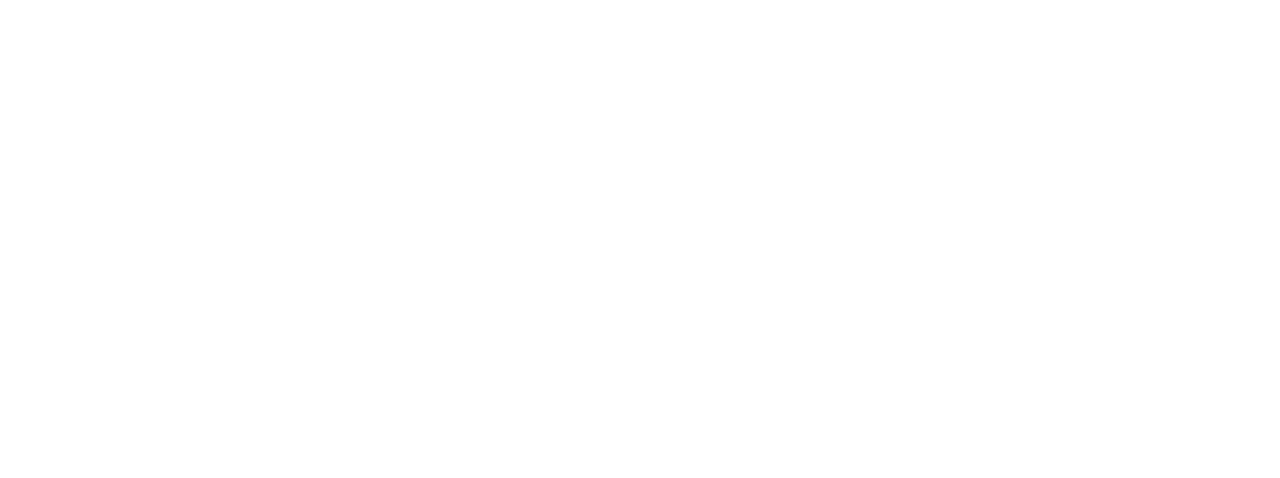
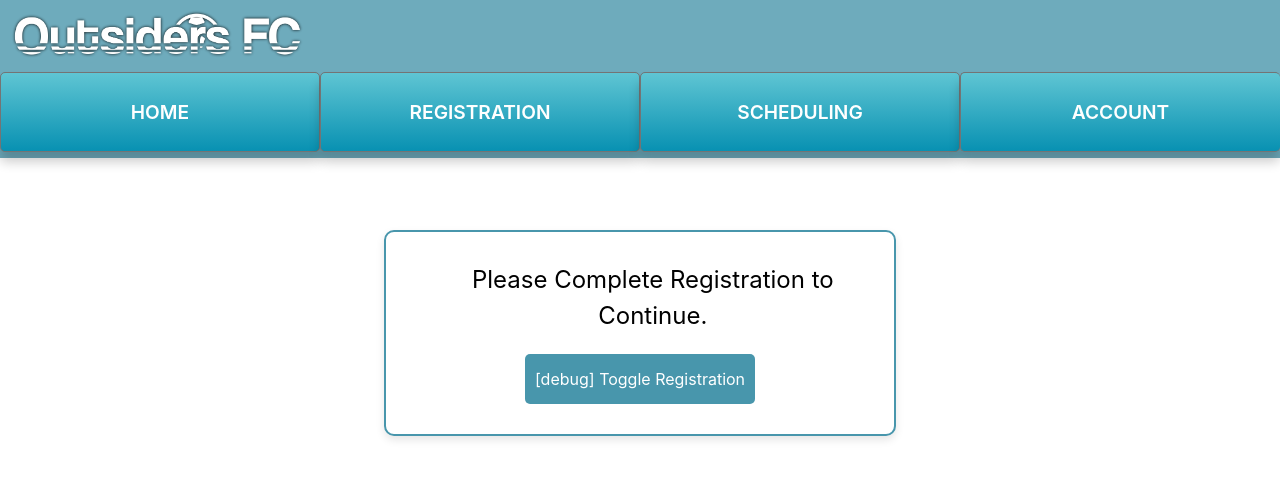
Before and after one commit to Lukkex/outsiders, a React (Create React App) app: page /scheduling in a window 1280 px wide. Before the commit this address had no page. Shown: the top 478 px of the page. Built offline with nearby package versions, Linux system fonts and the light colour scheme.

Commit message:
Added scheduling page + corresponding stylesheet. Naming and other minor edits elsewhere.

```diff
--- a/src/App.js
+++ b/src/App.js
@@ -5,6 +5,7 @@ import SignUp from './components/SignUp';
 import SignIn from './components/SignIn';
 import Settings from './components/Settings';
 import Registration from './components/Registration';
+import Scheduling from './components/Scheduling';
 
 
 function App() {
@@ -16,6 +17,7 @@ function App() {
         <Route path="/signin" element={<SignIn />} />
         <Route path="/settings" element={<Settings />} />
         <Route path="/registration" element={<Registration />} />
+        <Route path="/scheduling" element={<Scheduling />} />
       </Routes>
     </Router>
   );
--- /dev/null
+++ b/src/Scheduling.css
@@ -0,0 +1,85 @@
+h1 {
+    font-size: 1.5em;
+    text-align: center;
+    margin-bottom: 20px;
+    margin-left: 0%;
+}
+
+.alert-container {
+    display: flex;
+    justify-content: center;
+    align-items: center;
+    flex-direction: column;
+    background-color: white;
+    border: 2px solid#4896ac;
+    padding: 30px;
+    border-radius: 10px;
+    box-shadow: 0 4px 8px rgba(0, 0, 0, 0.1);
+    width: 40%;
+    height: auto;
+    margin: 0 auto;
+}
+
+.form-container {
+    background-color: white;
+    border: 2px solid#4896ac;
+    padding: 30px;
+    border-radius: 10px;
+    box-shadow: 0 4px 8px rgba(0, 0, 0, 0.1);
+    width: 90%;
+    height: 640px;
+    margin: 0 auto;
+}
+
+/*Table stuff*/
+    caption,
+    td,
+    th {
+        padding:1rem;
+    }
+
+    caption,
+    th {
+        text-align: left;
+    }
+
+    caption {
+        font-size: 1.5rem;
+        font-weight: 700;
+    }
+
+    .schedule-table {
+        width: 90%;
+        margin: auto;
+        border-collapse: collapse;
+        background: lightblue;
+        border: black;
+    }
+/**/
+
+/*Buttons*/
+    .toggle-button {
+        width: auto;
+        height: 50px;
+        margin-left: auto;
+        margin-right: auto;
+        padding: 10px;
+        background-color:#4896ac;
+        color: white;
+        border: none;
+        border-radius: 5px;
+        cursor: pointer;
+    }
+
+    .toggle-button:hover {
+        background-color: #3f6c77;
+        color:white;
+        transition-duration: 0.3s;
+    }
+
+    .toggle-button:active {
+        background-color: #4896ac;
+        color:white;
+        transition-duration: 0.01s;
+    }
+/**/
--- /dev/null
+++ b/src/components/Scheduling.js
@@ -0,0 +1,58 @@
+import '../App.css'; //global styles
+import '../Scheduling.css';
+import { useState } from 'react';
+import SiteHeader from './SiteHeader';
+
+//nothing is hooked up to backend for obvious reasons
+//Ill comment more/better tomorrow
+function Scheduling() {
+    const [shScheduling, setShScheduling] = useState(false);
+
+    const hideComponent = (component) => {
+        switch (component) {
+            case "shScheduling":
+                setShScheduling(prevShScheduling => !prevShScheduling);
+                break;
+            default:
+                return;
+        }
+    };
+
+    function Schedule() {
+        return (
+        <div className='form-container'>
+            <table className='schedule-table'>
+                <caption>Schedule</caption>
+                <tr>
+                    <th>Location</th>
+                    <th>Date</th>
+                    <th>Availability</th>
+                </tr>
+                <tr>
+                    <td>This be an example</td>
+                    <td>6/17/1945</td>
+                    <td><input type="checkbox"></input></td>
+                </tr>
+            </table>
+        </div>
+        );
+    }
+
+    return (
+        <div>
+            <SiteHeader className="navbar"></SiteHeader>
+            <br></br>
+            <br></br>
+            <br></br>
+            <div className="alert-container">
+                <h1>Please Complete Registration to Continue.</h1>
+                <button onClick={() => hideComponent("shScheduling")} className="toggle-button">[debug] Toggle Registration </button>
+            </div>
+            <br></br>
+            <br></br>
+            {shScheduling && <Schedule />}
+        </div>
+    );
+}
+
+export default Scheduling;
--- a/src/components/SiteHeader.js
+++ b/src/components/SiteHeader.js
@@ -12,7 +12,7 @@ function SiteHeader() {
             <div class="site-header font-semibold bg-cyan-700 bg-opacity-60">
                 <Link to="/"><button class="rounded-button cyan-gradient">HOME</button></Link>
                 <Link to="/registration"><button class="rounded-button cyan-gradient">REGISTRATION</button></Link>
-                <button class="rounded-button cyan-gradient">SCHEDULING</button>
+                <Link to="/scheduling"><button class="rounded-button cyan-gradient">SCHEDULING</button></Link>
                 <div class="dropdown">
                     <button class="rounded-button cyan-gradient dropdown-button">ACCOUNT</button>
                     <div class="dropdown-content">
```
